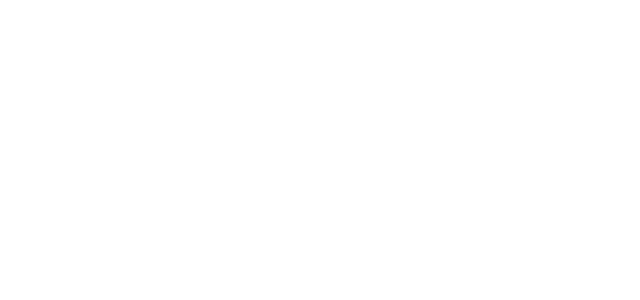
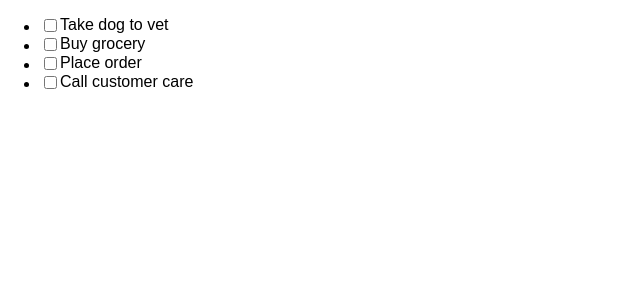
Before and after one commit to bhushan-gandla/assesmentPlayground, a React (Vite) app: page /checklist in a window 1280 px wide. Before the commit this address had no page. Shown: the top 300 px of the page, without its empty margins (0-640 px from the left). Built offline with nearby package versions, Linux system fonts and the light colour scheme.

Commit message:
completed

```diff
--- a/src/App.scss
+++ b/src/App.scss
@@ -107,3 +107,18 @@
         border-radius: 3px;
     }
 }
+
+// checkbox
+label:has(input){
+    display: flex;
+    justify-content: flex-start;
+   input{
+    flex-shrink: 1;
+    flex-grow: 0;
+    width: auto;
+   }
+   span{
+    flex-grow: 1;
+    flex-shrink: 0;
+   }
+}
--- a/src/App.tsx
+++ b/src/App.tsx
@@ -1,6 +1,6 @@
 import { BrowserRouter, Route, Routes } from 'react-router-dom'
 import './App.scss'
-import NewsFeed from './pages/newsFeed'
+import CheckList from './pages/checkList'
 
 
 function App() {
@@ -8,7 +8,7 @@
   return (
     <BrowserRouter>
       <Routes>
-        <Route path='/newsFeed' element={<NewsFeed/>}></Route>
+        <Route path='/checklist' element={<CheckList/>}></Route>
       </Routes>
     </BrowserRouter>
   )
--- /dev/null
+++ b/src/pages/checkList.tsx
@@ -0,0 +1,52 @@
+import { useState } from "react";
+
+const initialList = [{
+    title: "Take dog to vet",
+    isCompleted: false
+},
+{
+    title: "Buy grocery",
+    isCompleted: false
+},
+{
+    title: "Place order",
+    isCompleted: false
+},
+{
+    title: "Call customer care",
+    isCompleted: false
+}]
+export default function CheckList() {
+    const [list, setList] = useState(initialList);
+
+    function handleListChange(i: number) {
+        setList(prev => {
+            const item = prev[i];
+            const updatedItem = {
+                ...item,
+                isCompleted: !item.isCompleted,
+            };
+
+            const newList = prev.filter((_, index) => index !== i);
+
+            return [...newList, updatedItem];
+        });
+    }
+
+
+    return (
+        <>
+            <ul>
+                {list.map((l, i) => {
+                    return (<li key={i}>
+                        <label>
+                            <input type="checkbox" checked={l.isCompleted} onChange={() => handleListChange(i)} />
+                            <span>{l.title}</span>
+                        </label>
+                    </li>)
+                })}
+
+            </ul>
+        </>
+    )
+}
```
Also changed, not shown: src/pages/newsFeed.tsx (added).
